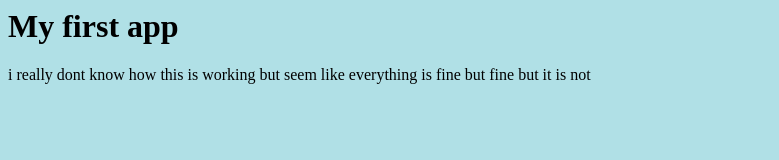
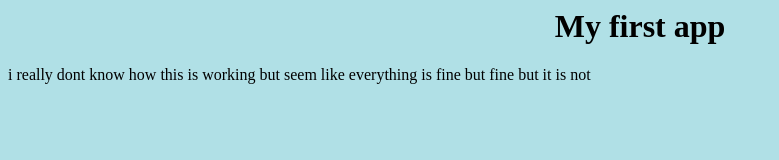
Before and after one commit to videshshirodkar/dbapp, a plain HTML site: page index.html in a window 1280 px wide. Shown: the whole page, without its empty margins (0-779 px from the left). Drawn offline with Linux system fonts and the light colour scheme.

Commit message:
update.html

```diff
--- a/index.html
+++ b/index.html
@@ -1,7 +1,7 @@
 <html>
 <head>
 <body style="background-color:powderblue;">
-<h1> My first app </h1>
+  <h1> <center>My first app </center></h1>
   <p>i really dont know how this is working but seem like everything is fine but fine but it is not</p>
 
 </body>
```
